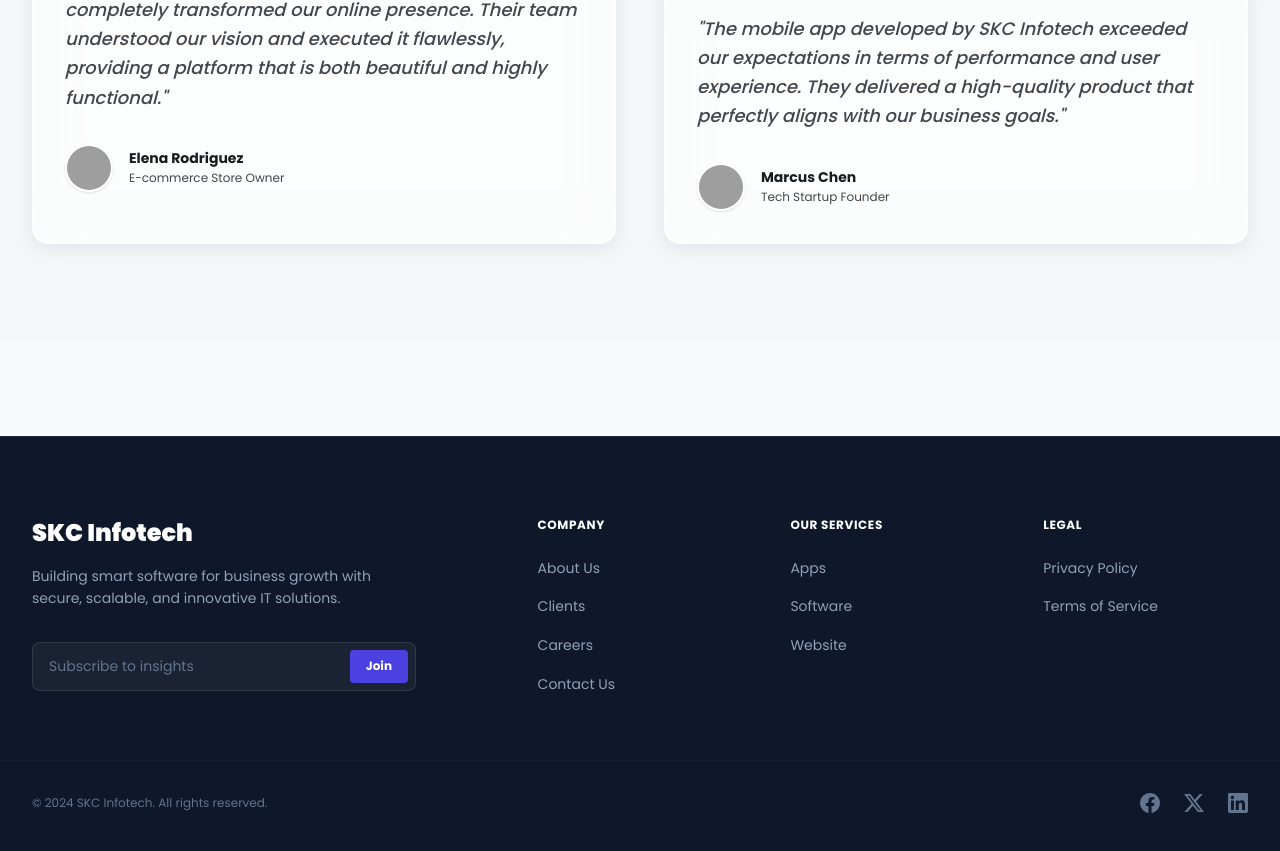
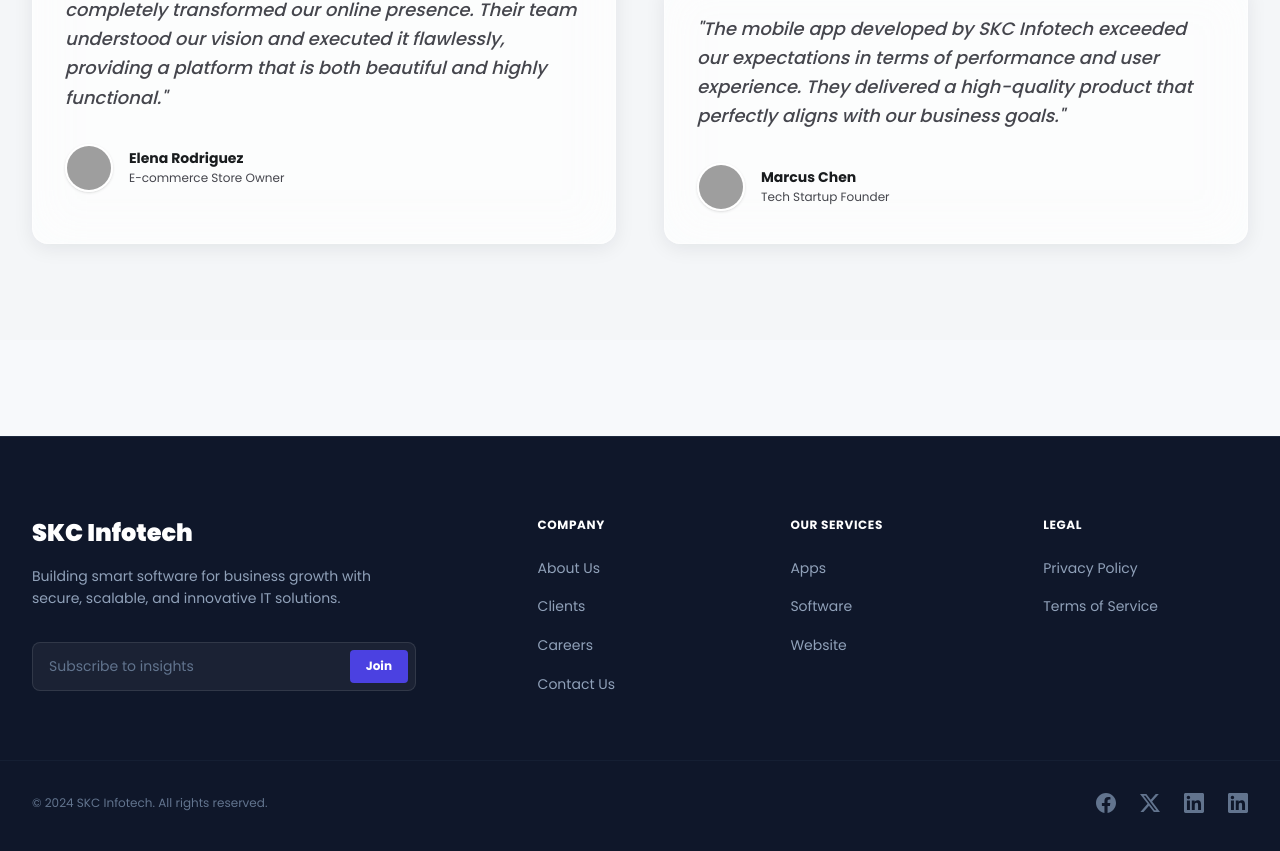
Before and after one commit to dev-suvasis/skc_infotech_website, a Next.js app: page /client in a window 1280 px wide. Shown: the part 2108-2959 px from the top of the page. Built offline with nearby package versions, Linux system fonts and the light colour scheme; grey boxes are pictures that could not be loaded.

Commit message:
footer updated

```diff
--- a/src/components/Counter.tsx
+++ b/src/components/Counter.tsx
@@ -1,4 +1,4 @@
-"use client";
+   "use client";
 
 import React, { useState, useEffect, useRef } from 'react';
 
--- a/src/components/Footer.tsx
+++ b/src/components/Footer.tsx
@@ -63,7 +63,7 @@
         <div className="flex gap-6">
           <Link
             className="text-slate-500 hover:text-white transition-colors"
-            href="https://www.facebook.com/people/SKC-Infotech/100063916843411/#"
+            href="https://www.facebook.com/profile.php?id=61556555216851"
             target="_blank"
             rel="noopener noreferrer"
             aria-label="Facebook"
@@ -81,10 +81,19 @@
           </Link>
           <Link
             className="text-slate-500 hover:text-white transition-colors"
-            href="https://www.linkedin.com/company/skcinfotech/?originalSubdomain=in"
+            href="https://www.linkedin.com/in/sushanta-chakraborty-ba1882392"
             target="_blank"
             rel="noopener noreferrer"
             aria-label="LinkedIn"
+          >
+            <svg className="w-5 h-5" fill="currentColor" viewBox="0 0 24 24"><path d="M20.447 20.452h-3.554v-5.569c0-1.328-.027-3.037-1.852-3.037-1.853 0-2.136 1.445-2.136 2.939v5.667H9.351V9h3.414v1.561h.046c.477-.9 1.637-1.85 3.37-1.85 3.601 0 4.267 2.37 4.267 5.455v6.286zM5.337 7.433c-1.144 0-2.063-.926-2.063-2.065 0-1.138.92-2.063 2.063-2.063 1.14 0 2.064.925 2.064 2.063 0 1.139-.925 2.065-2.064 2.065zm1.782 13.019H3.555V9h3.564v11.452zM22.225 0H1.771C.792 0 0 .774 0 1.729v20.542C0 23.227.792 24 1.771 24h20.451C23.2 24 24 23.227 24 22.271V1.729C24 .774 23.2 0 22.222 0h.003z"/></svg>
+          </Link>
+          <Link
+            className="text-slate-500 hover:text-white transition-colors"
+            href="https://www.instagram.com/skc_infotech?utm_source=ig_web_button_share_sheet&igsh=ZDNlZDc0MzIxNw=="
+            target="_blank"
+            rel="noopener noreferrer"
+            aria-label="Instagram"
           >
             <svg className="w-5 h-5" fill="currentColor" viewBox="0 0 24 24"><path d="M20.447 20.452h-3.554v-5.569c0-1.328-.027-3.037-1.852-3.037-1.853 0-2.136 1.445-2.136 2.939v5.667H9.351V9h3.414v1.561h.046c.477-.9 1.637-1.85 3.37-1.85 3.601 0 4.267 2.37 4.267 5.455v6.286zM5.337 7.433c-1.144 0-2.063-.926-2.063-2.065 0-1.138.92-2.063 2.063-2.063 1.14 0 2.064.925 2.064 2.063 0 1.139-.925 2.065-2.064 2.065zm1.782 13.019H3.555V9h3.564v11.452zM22.225 0H1.771C.792 0 0 .774 0 1.729v20.542C0 23.227.792 24 1.771 24h20.451C23.2 24 24 23.227 24 22.271V1.729C24 .774 23.2 0 22.222 0h.003z"/></svg>
           </Link>
```
